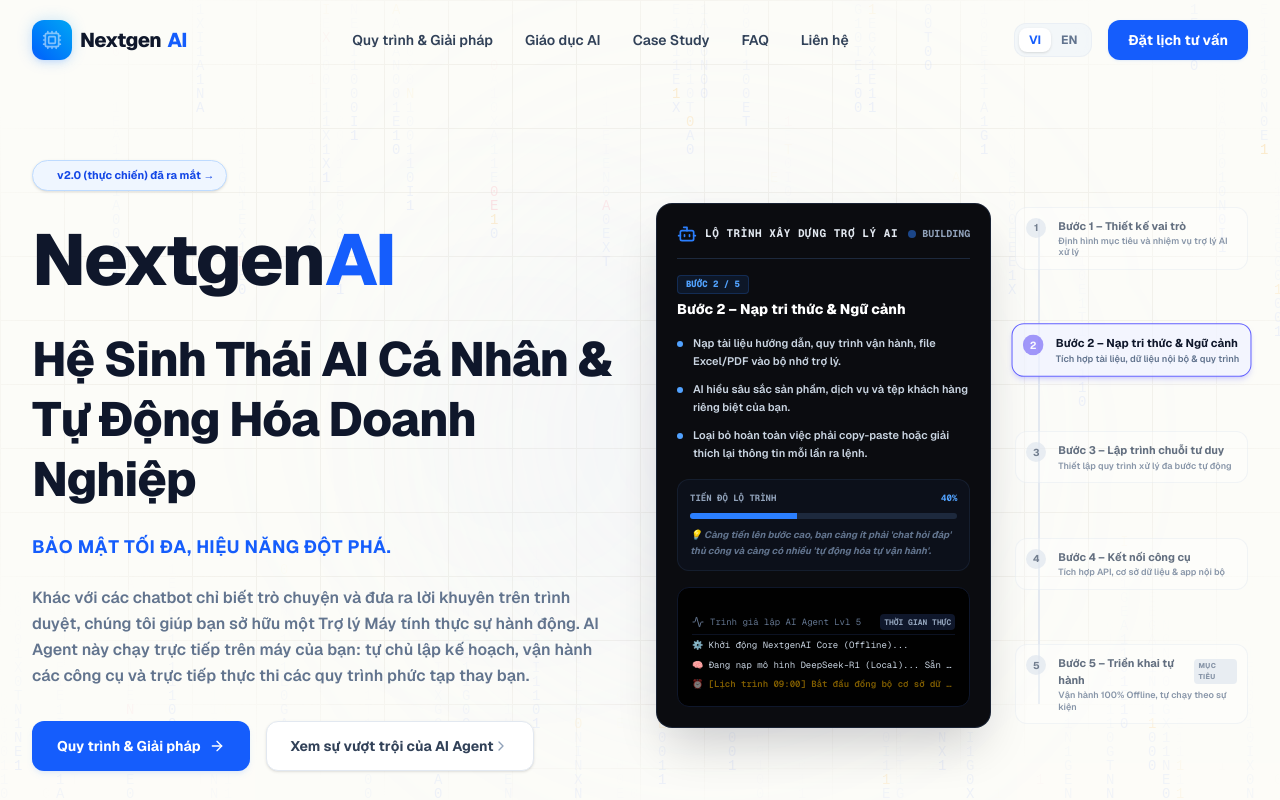
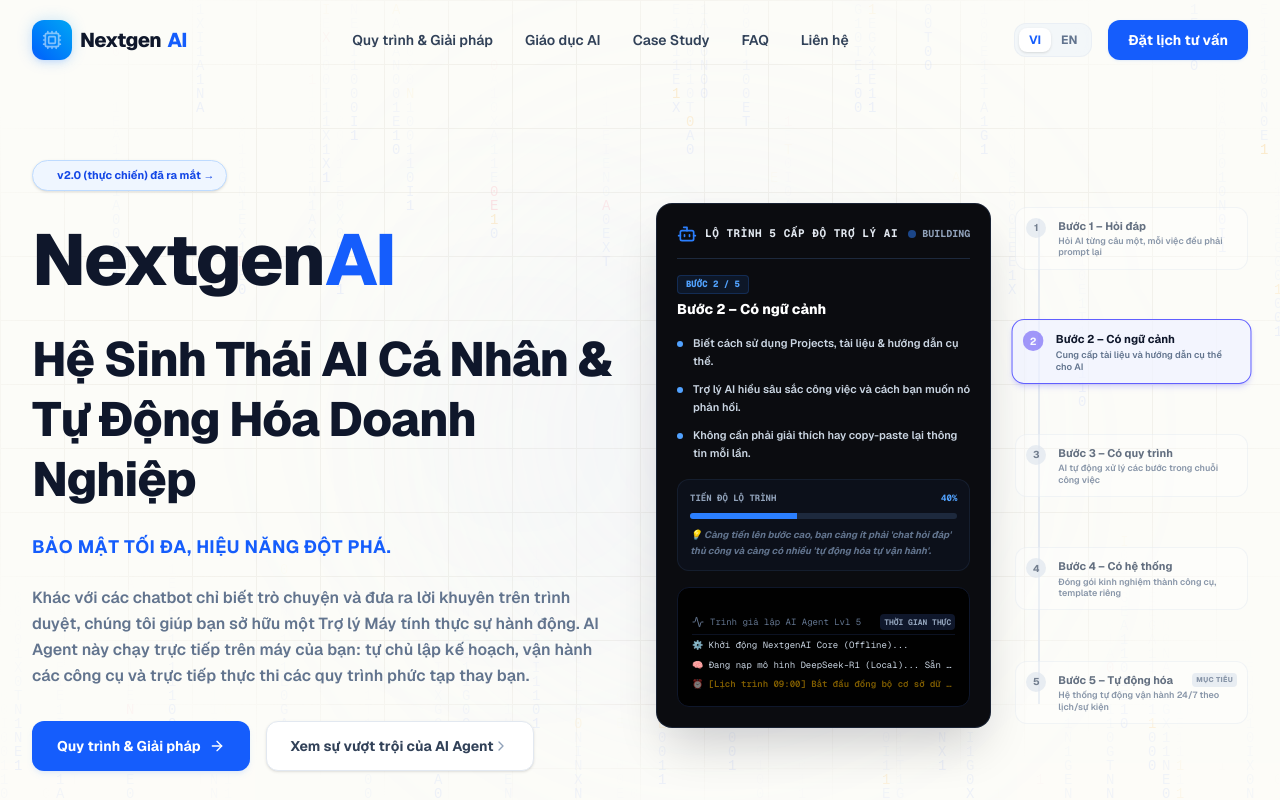
Before and after one commit to LeNam7/NextgenAI, a Next.js app: page /NextgenAI/ in a window 1280 px wide. Shown: the top 800 px of the page. Built offline with nearby package versions, Linux system fonts and the light colour scheme.

Commit message:
feat: align steps and cards with 5 levels of AI usage exact wording from reference image

```diff
--- a/src/components/MainHero.tsx
+++ b/src/components/MainHero.tsx
@@ -30,18 +30,18 @@
 const steps = [
   {
     step: 1,
-    title: { vi: "Bước 1 – Thiết kế vai trò", en: "Step 1 – Design Role" },
-    desc: { vi: "Định hình mục tiêu và nhiệm vụ trợ lý AI xử lý", en: "Define goals and tasks the AI assistant handles" },
+    title: { vi: "Bước 1 – Hỏi đáp", en: "Step 1 – Q&A" },
+    desc: { vi: "Hỏi AI từng câu một, mỗi việc đều phải prompt lại", en: "Ask AI one question at a time, re-prompting every task" },
     bullets: {
       vi: [
-        "Định hình trợ lý AI sẽ làm nhiệm vụ gì (viết bài, phân tích CRM, trả lời email...).",
-        "Phân tách các công việc lặp đi lặp lại để chuẩn bị chuyển giao cho AI.",
-        "Thiết lập giọng văn, phong cách và giới hạn hành vi bảo mật của trợ lý."
+        "Hỏi AI từng câu một phục vụ nhu cầu tức thời.",
+        "Dùng để viết bài, tóm tắt, dịch thuật, brainstorm nhanh.",
+        "Mỗi công việc đều phải viết lại câu lệnh (prompt) từ đầu."
       ],
       en: [
-        "Define what tasks the AI assistant will handle (writing, CRM analysis, emailing).",
-        "Identify repetitive workflows to prepare for delegation to the AI.",
-        "Set tone of voice, style, and security guidelines for the assistant."
+        "Ask AI one question at a time for immediate needs.",
+        "Used for quick writing, summarizing, translating, or brainstorming.",
+        "Must rewrite prompt from scratch for every single task."
       ]
     },
     bg: "bg-blue-50/70 border-blue-200",
@@ -50,18 +50,18 @@
   },
   {
     step: 2,
-    title: { vi: "Bước 2 – Nạp tri thức & Ngữ cảnh", en: "Step 2 – Context & Knowledge" },
-    desc: { vi: "Tích hợp tài liệu, dữ liệu nội bộ & quy trình", en: "Integrate docs, internal data & workflows" },
+    title: { vi: "Bước 2 – Có ngữ cảnh", en: "Step 2 – Contextualized" },
+    desc: { vi: "Cung cấp tài liệu và hướng dẫn cụ thể cho AI", en: "Provide specific documents and guidelines to AI" },
     bullets: {
       vi: [
-        "Nạp tài liệu hướng dẫn, quy trình vận hành, file Excel/PDF vào bộ nhớ trợ lý.",
-        "AI hiểu sâu sắc sản phẩm, dịch vụ và tệp khách hàng riêng biệt của bạn.",
-        "Loại bỏ hoàn toàn việc phải copy-paste hoặc giải thích lại thông tin mỗi lần ra lệnh."
+        "Biết cách sử dụng Projects, tài liệu & hướng dẫn cụ thể.",
+        "Trợ lý AI hiểu sâu sắc công việc và cách bạn muốn nó phản hồi.",
+        "Không cần phải giải thích hay copy-paste lại thông tin mỗi lần."
       ],
       en: [
-        "Load guides, operational procedures, and Excel/PDF files into assistant memory.",
-        "AI deeply understands your unique products, services, and client profiles.",
-        "Completely eliminate the need to copy-paste or re-explain context each time."
+        "Know how to use Projects, documents, and specific guides.",
+        "AI assistant deeply understands the task and your preferred response style.",
+        "No need to explain background context or copy-paste information each time."
       ]
     },
     bg: "bg-indigo-50/70 border-indigo-200",
@@ -70,18 +70,18 @@
   },
   {
     step: 3,
-    title: { vi: "Bước 3 – Lập trình chuỗi tư duy", en: "Step 3 – Chain of Thought" },
-    desc: { vi: "Thiết lập quy trình xử lý đa bước tự động", en: "Configure automated multi-step logic paths" },
+    title: { vi: "Bước 3 – Có quy trình", en: "Step 3 – Process-Driven" },
+    desc: { vi: "AI tự động xử lý các bước trong chuỗi công việc", en: "AI processes steps within structured workflows" },
     bullets: {
       vi: [
-        "Chia nhỏ công việc phức tạp thành chuỗi các bước xử lý tuần tự logic từ A-Z.",
-        "AI tự lập kế hoạch hành động và kiểm tra chéo kết quả trước khi đưa ra phản hồi.",
-        "Xử lý trọn gói luồng việc: Tự đọc database ➔ Tổng hợp dữ liệu ➔ Tự tạo báo cáo."
+        "Trợ lý AI tự xử lý từng bước tuần tự trong quy trình công việc (workflow).",
+        "Phân tích dữ liệu chuyên sâu, tổng hợp thông tin, lập kế hoạch, tạo nội dung.",
+        "Không chỉ tạo câu trả lời đơn thuần mà trực tiếp giúp xử lý công việc."
       ],
       en: [
-        "Break down complex tasks into sequential logic steps from A to Z.",
-        "AI plans its own actions and cross-checks output quality before submitting.",
-        "Fully handle multi-step flows: Read database ➔ Summarize data ➔ Generate report."
+        "AI assistant handles each sequential step in a work process (workflow).",
+        "Perform deep data analysis, information synthesis, planning, and content creation.",
+        "Goes beyond text responses to directly assist in executing tasks."
       ]
     },
     bg: "bg-teal-50/70 border-teal-200",
@@ -90,18 +90,18 @@
   },
   {
     step: 4,
-    title: { vi: "Bước 4 – Kết nối công cụ", en: "Step 4 – System Integration" },
-    desc: { vi: "Tích hợp API, cơ sở dữ liệu & app nội bộ", en: "Integrate APIs, databases & local apps" },
+    title: { vi: "Bước 4 – Có hệ thống", en: "Step 4 – Systematized" },
+    desc: { vi: "Đóng gói kinh nghiệm thành công cụ, template riêng", en: "Package expertise into custom prompts, tools or apps" },
     bullets: {
       vi: [
-        "Cấp quyền thao tác nâng cao: Đọc/ghi cơ sở dữ liệu, gọi API ngoài, xử lý folder.",
-        "Đồng bộ trực tiếp với CRM, Website, Email hoặc các phần mềm quản lý sẵn có.",
-        "Đóng gói thành ứng dụng/công cụ độc lập chạy trực tiếp trên thiết bị của bạn."
+        "Biến kinh nghiệm thực tế của bạn thành bộ prompt, template, tool hoặc app riêng.",
+        "Trợ lý AI làm việc tự động và chính xác theo đúng quy trình bạn thiết kế.",
+        "Đầu tư xây dựng hệ thống một lần, sử dụng hiệu quả nhiều lần."
       ],
       en: [
-        "Grant advanced permissions: Read/write databases, call external APIs, manage folders.",
-        "Sync directly with existing CRM, Website, Email, or business software.",
-        "Package everything into an independent app running directly on your local device."
+        "Turn operational experience into standardized prompts, templates, tools, or apps.",
+        "AI assistant operates automatically and precisely based on designed logic.",
+        "Build the system once, benefit and use it repeatedly."
       ]
     },
     bg: "bg-purple-50/70 border-purple-200",
@@ -110,18 +110,18 @@
   },
   {
     step: 5,
-    title: { vi: "Bước 5 – Triển khai tự hành", en: "Step 5 – Autonomous Deployment" },
-    desc: { vi: "Vận hành 100% Offline, tự chạy theo sự kiện", en: "Run 100% offline, triggered by schedules/events" },
+    title: { vi: "Bước 5 – Tự động hóa", en: "Step 5 – Automated" },
+    desc: { vi: "Hệ thống tự động vận hành 24/7 theo lịch/sự kiện", en: "System runs 24/7 on schedules or data event triggers" },
     bullets: {
       vi: [
-        "Hệ thống tự động chạy 24/7 theo lịch hẹn hoặc kích hoạt ngay khi có dữ liệu mới.",
-        "Vận hành hoàn toàn độc lập, con người chỉ đóng vai trò kiểm tra và giám sát.",
-        "Chạy offline cục bộ an toàn, trở thành một cộng sự tự hành thực thụ của bạn."
+        "Trợ lý AI tự chạy theo lịch hẹn hoặc ngay khi phát hiện có dữ liệu mới.",
+        "Kết nối trực tiếp API, luồng công việc tự động (workflow) và các công cụ khác.",
+        "AI không chỉ dừng ở vai trò hỗ trợ, mà trở thành một phần trong hệ thống vận hành."
       ],
       en: [
-        "System automatically runs 24/7 on schedules or when new data arrives.",
-        "Operates fully independently, with humans only auditing high-level actions.",
-        "Runs securely on local hardware, acting as a true autonomous teammate."
+        "AI assistant operates automatically based on schedules or new data events.",
+        "Directly integrates APIs, automation workflows, and other digital tools.",
+        "AI goes beyond support, fully blending into the operational environment."
       ]
     },
     bg: "bg-amber-50/70 border-amber-300",
@@ -348,8 +348,8 @@
                   <Bot className={`w-5 h-5 transition-all duration-500 ${isStep5Active ? "text-amber-500 animate-bounce" : "text-blue-500"}`} />
                   <span className="text-[11px] font-bold text-slate-200 tracking-wider uppercase font-mono">
                     {isStep5Active
-                      ? t({ vi: "Hệ thống tự hành hoàn tất", en: "Autonomous Core Active" })
-                      : t({ vi: "Lộ trình xây dựng Trợ lý AI", en: "AI Assistant Build Roadmap" })
+                      ? t({ vi: "Cấp độ 5: Tự động hóa hoàn toàn", en: "Level 5: Full Automation" })
+                      : t({ vi: "Lộ trình 5 Cấp độ Trợ lý AI", en: "5-Level AI Assistant Roadmap" })
                     }
                   </span>
                 </div>
```
